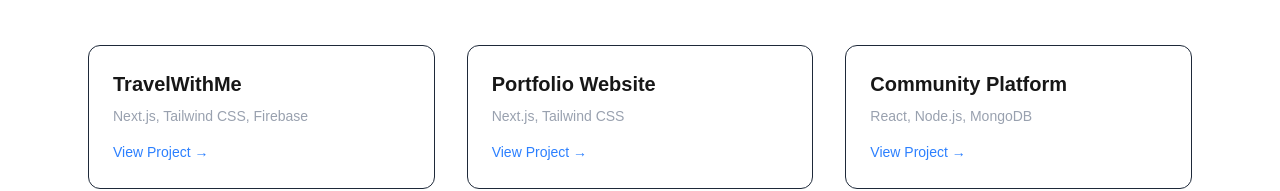
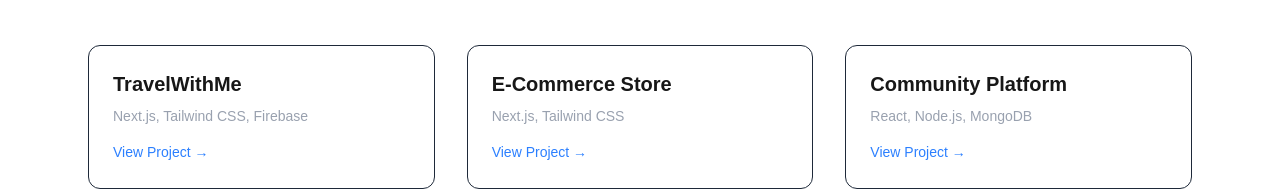
Before and after one commit to wajid-meraj/My-Portfolio, a Next.js app: page /projects in a window 1280 px wide. Shown: the part 316-507 px from the top of the page. Built offline with nearby package versions, Linux system fonts and the light colour scheme.

Commit message:
new project add

```diff
--- a/src/app/projects/page.js
+++ b/src/app/projects/page.js
@@ -9,7 +9,7 @@
       link: "#",
     },
     {
-      title: "Portfolio Website",
+      title: "E-Commerce Store",
       tech: "Next.js, Tailwind CSS",
       link: "#",
     },
```
